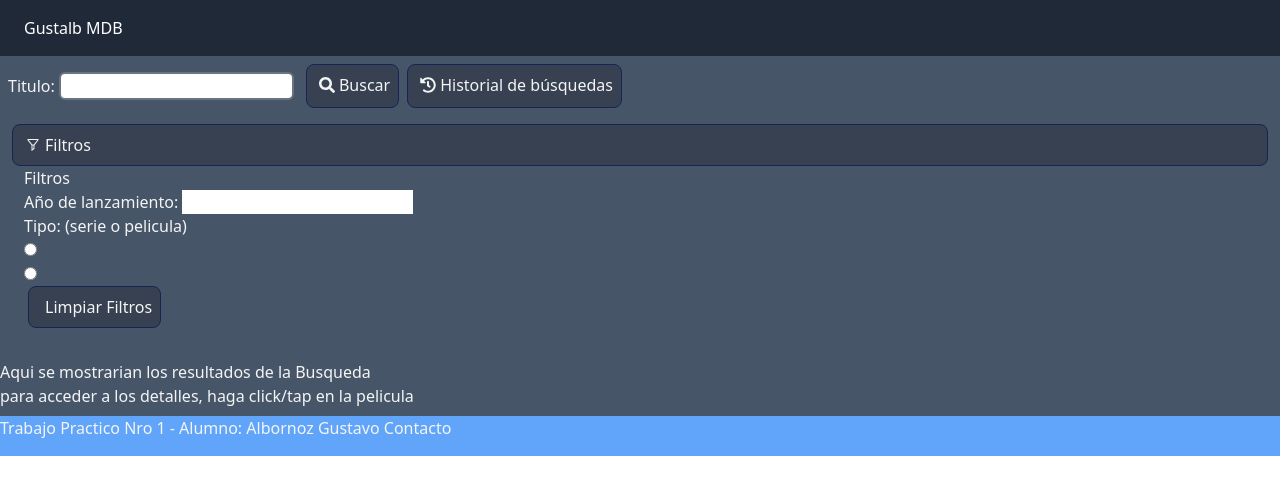
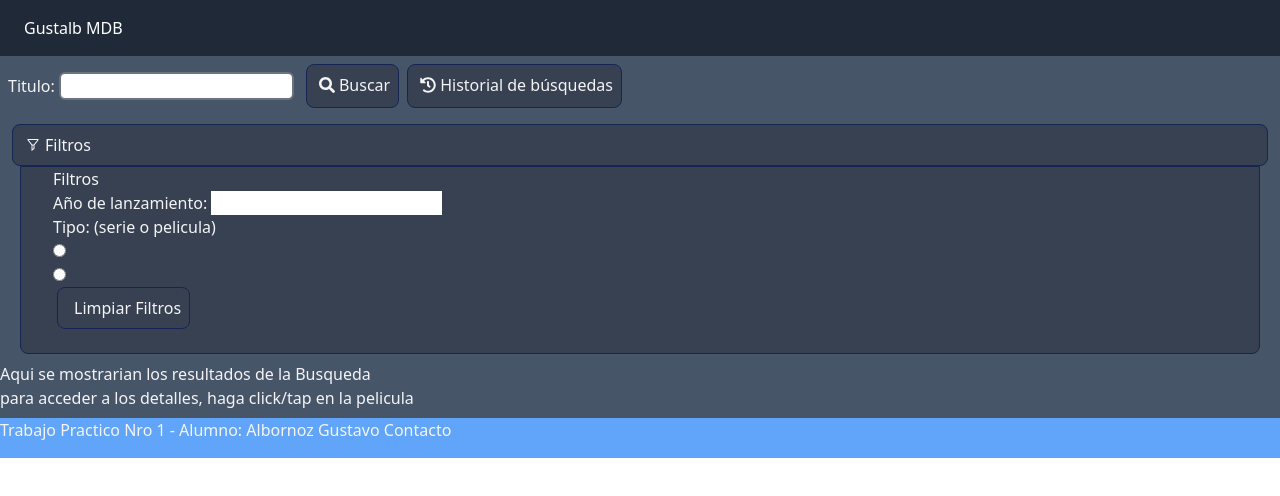
Before and after one commit to albornozgusti/movie-database-react, a React (Vite) app: page / in a window 1280 px wide. Shown: the top 496 px of the page. Built offline with nearby package versions, Linux system fonts and the light colour scheme.

Commit message:
chore(filters): add border and bgcolor

```diff
--- a/src/components/FilterContainer/index.jsx
+++ b/src/components/FilterContainer/index.jsx
@@ -3,7 +3,7 @@ import Button from "../Button";
 
 export default function FilterContainer() {
     return (
-        <div className="px-4">
+        <div className="px-8 mx-3 rounded-b-lg border border-blue-950 bg-gray-700">
 
             <label htmlFor="filtro">Filtros</label>
             <br />
```
Also changed, not shown: 1 other file (tests, documents, lock files or other folders).
